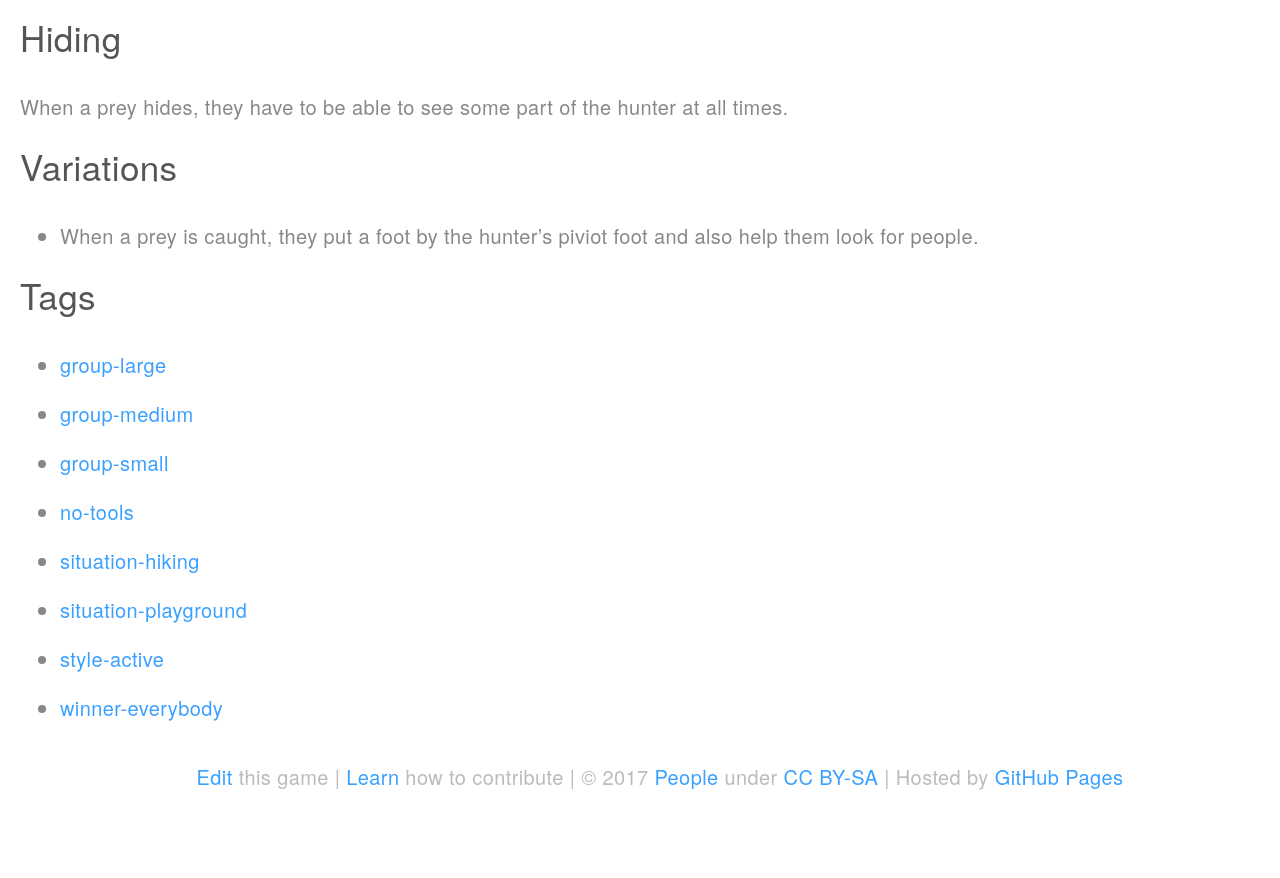
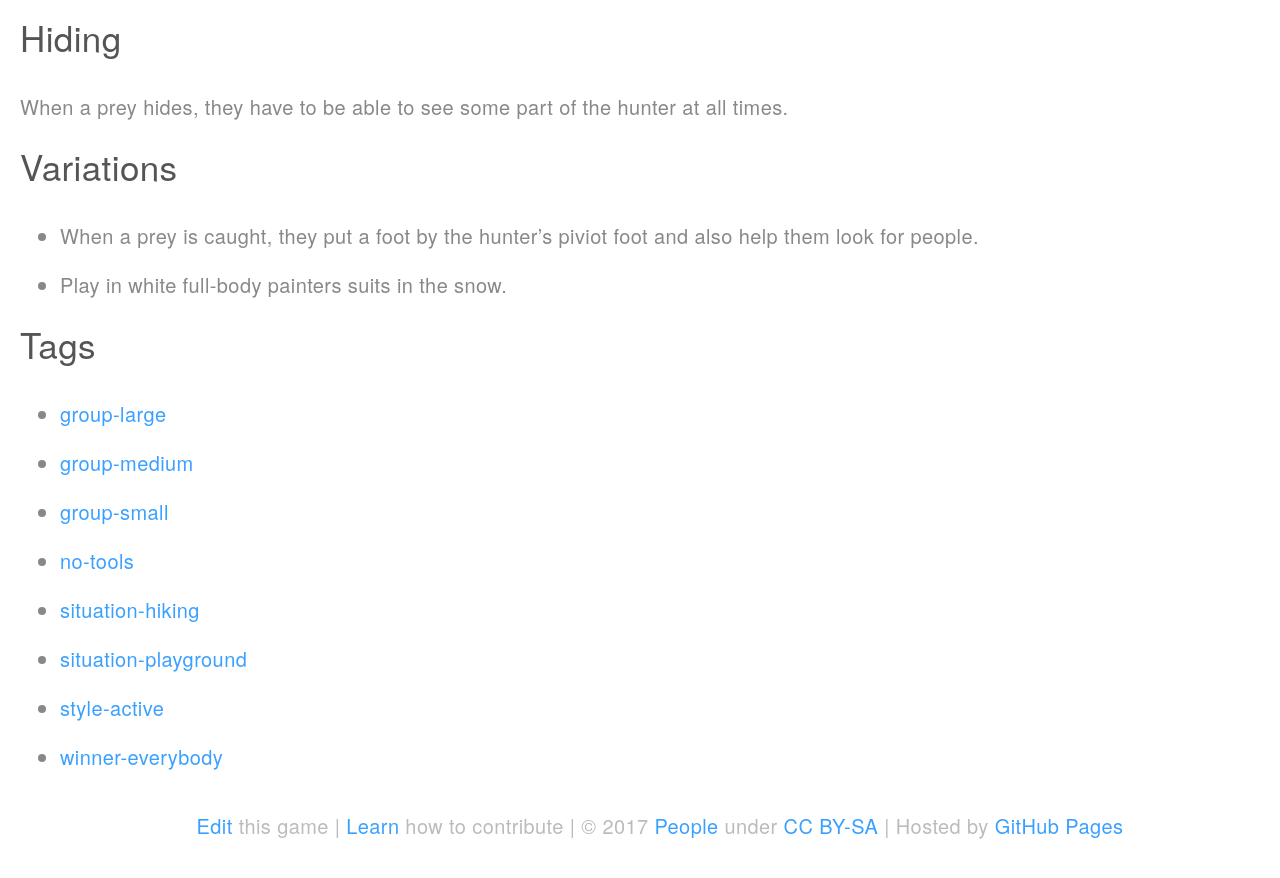
Before and after one commit to davidselassie/games, a Jekyll site: the page built from _games/camouflage.md, in a window 1280 px wide and 900 px high, scrolled down 1277 px. Shown: the top 878 px of the window. Built offline with Jekyll 4.4.1, drawn with Linux system fonts in a browser that asks for light colours; before the commit the page ends 2128 px from its top, so only the background shows below that.

Commit message:
Adds Camoflauge in the snow.

```diff
--- a/_games/camouflage.md
+++ b/_games/camouflage.md
@@ -44,3 +44,4 @@ When a prey hides, they have to be able to see some part of the hunter at all ti
 
 # Variations
 * When a prey is caught, they put a foot by the hunter's piviot foot and also help them look for people.
+* Play in white full-body painters suits in the snow.
```
